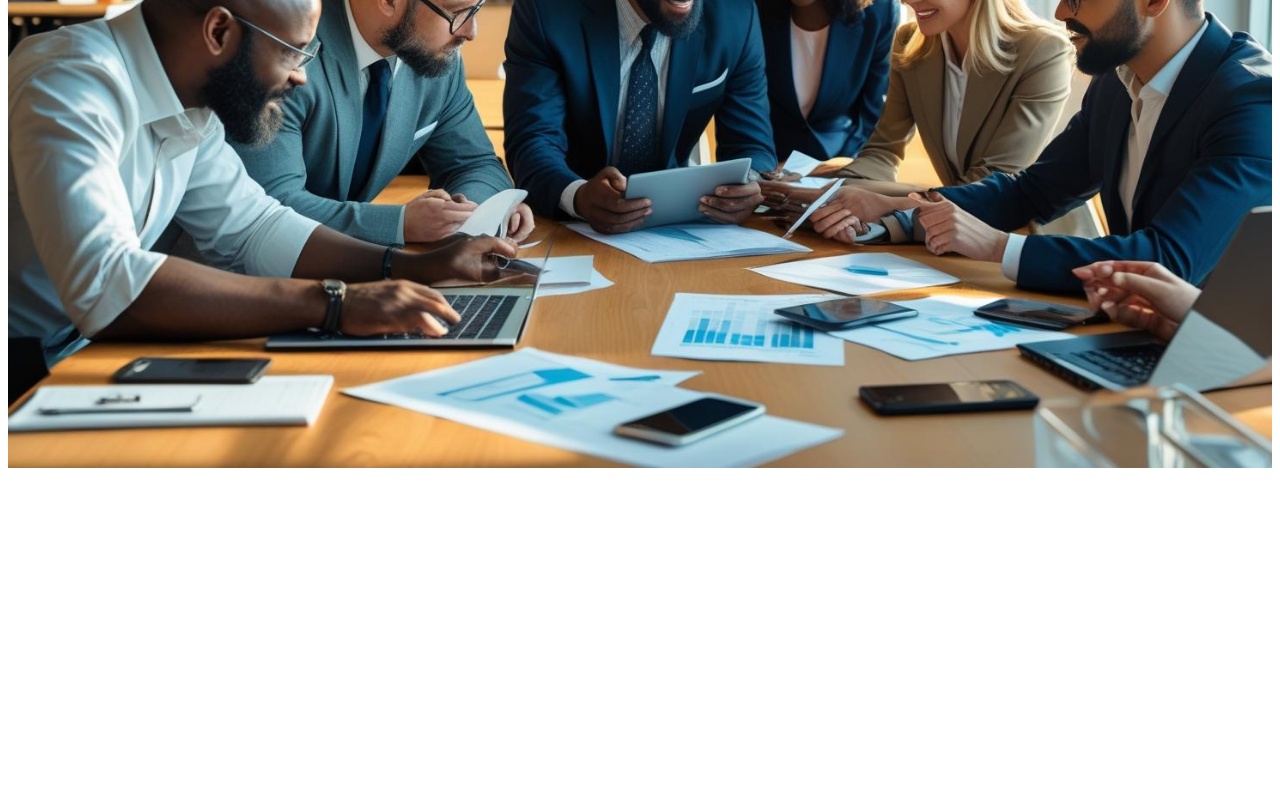
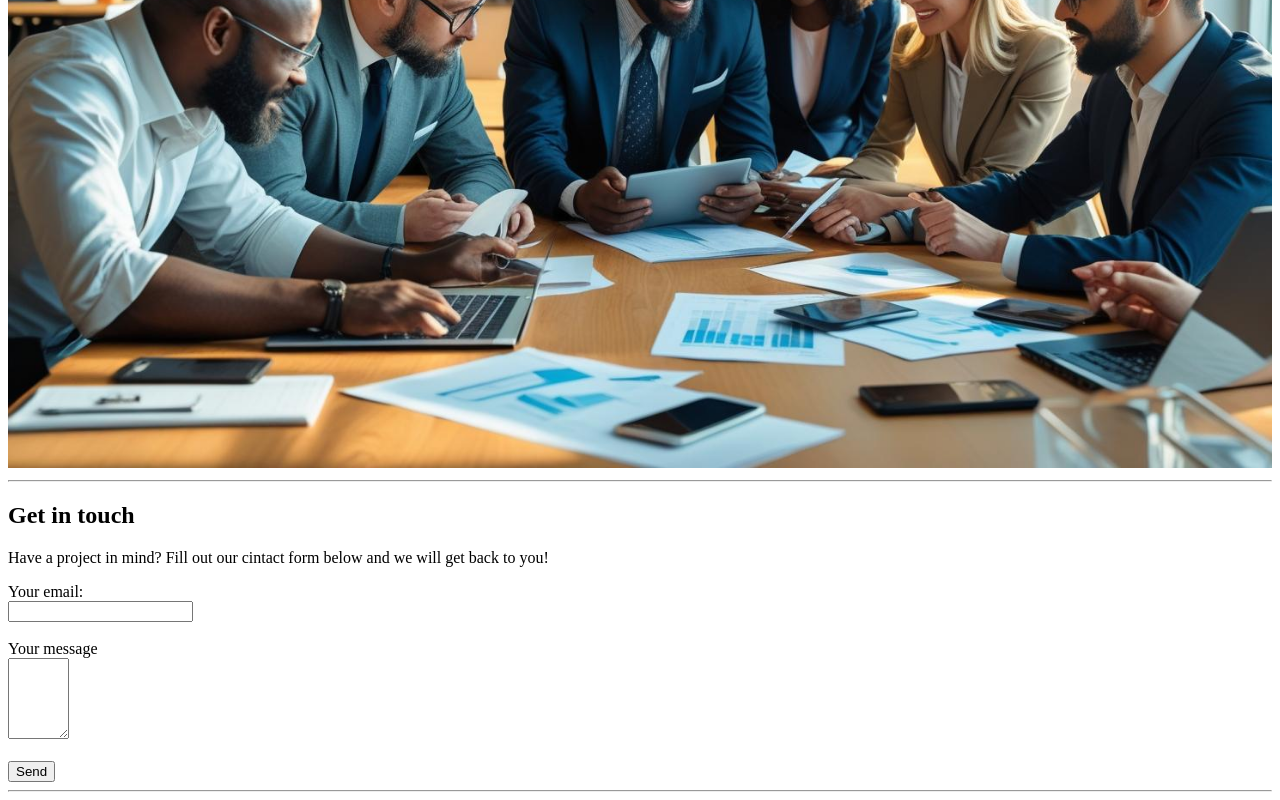
Before and after one commit to NtayiyaYamkela03/StellarSolutions, a plain HTML site: page SellarCode/index.html in a window 1280 px wide. Shown: the part 455-1255 px from the top of the page. Before the commit the page ends 935 px from the top, so only its background shows below. Drawn offline with Linux system fonts and the light colour scheme.

Commit message:
added contact page
created contact section and page

```diff
--- a/SellarCode/index.html
+++ b/SellarCode/index.html
@@ -34,9 +34,25 @@
         <img src="images/teamwork.jpg"
         alt="Team working together on a project."
         style="max-width: 100%; height: auto;"> <!--Ensures image scale responsively-->
-
     </section>
 
+     <hr>
+        <!--Contact section-->
+        <section id="contact-section">
+            <h2> Get in touch</h2>
+            <p>Have a project in mind? Fill out our cintact form below and we will get back to you!</p>
 
+            <!--Contact form-->
+            <form id="contact form" action="/submit-contact" method="post">
+                <label for="email">Your email:</label><br>
+                <input type="email" id="email" name="email" required><br><br>
+
+                <label for="message">Your message</label><br>
+                <textarea id="message" name="message" rows="5" cols="5" required></textarea><br><br>
+
+                <input type="submit" value="Send">
+            </form>
+        </section>
+    <hr>
 </body>
 </html>
```
